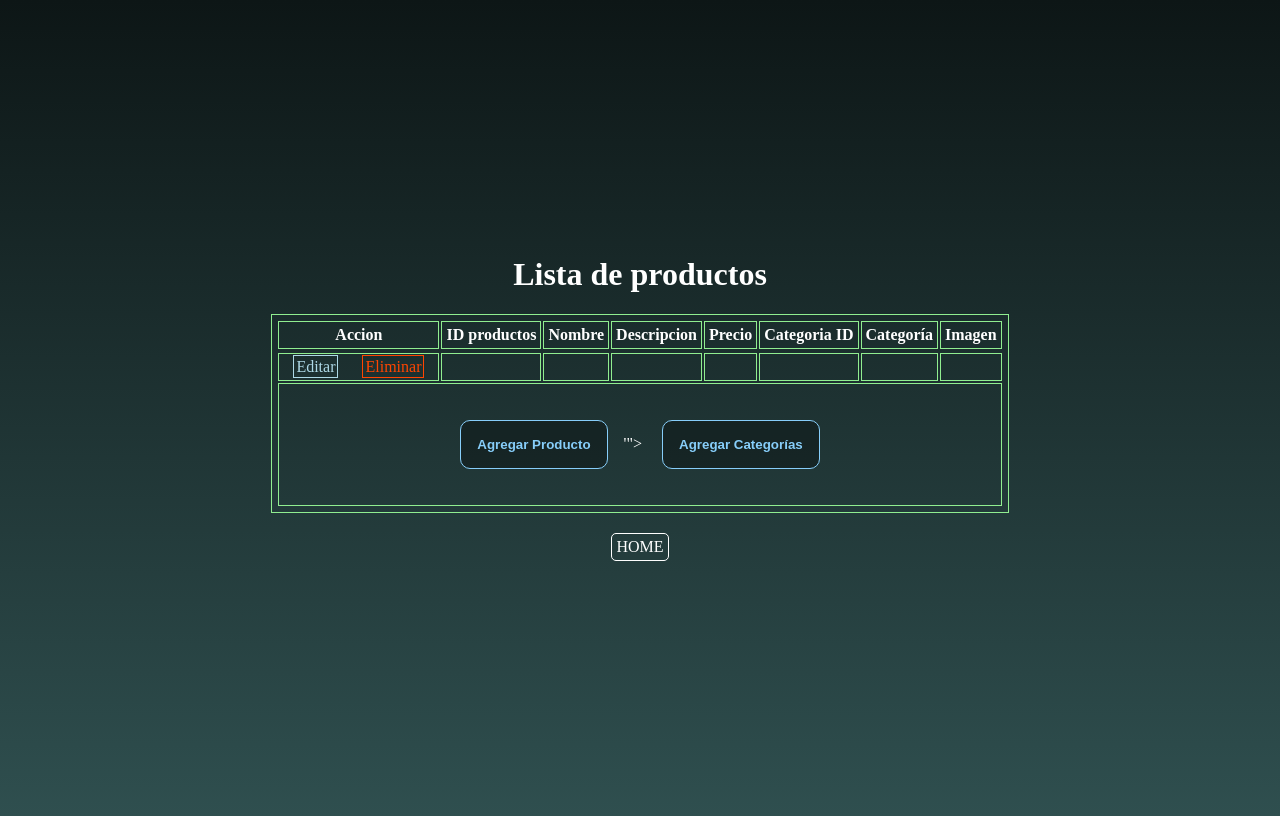
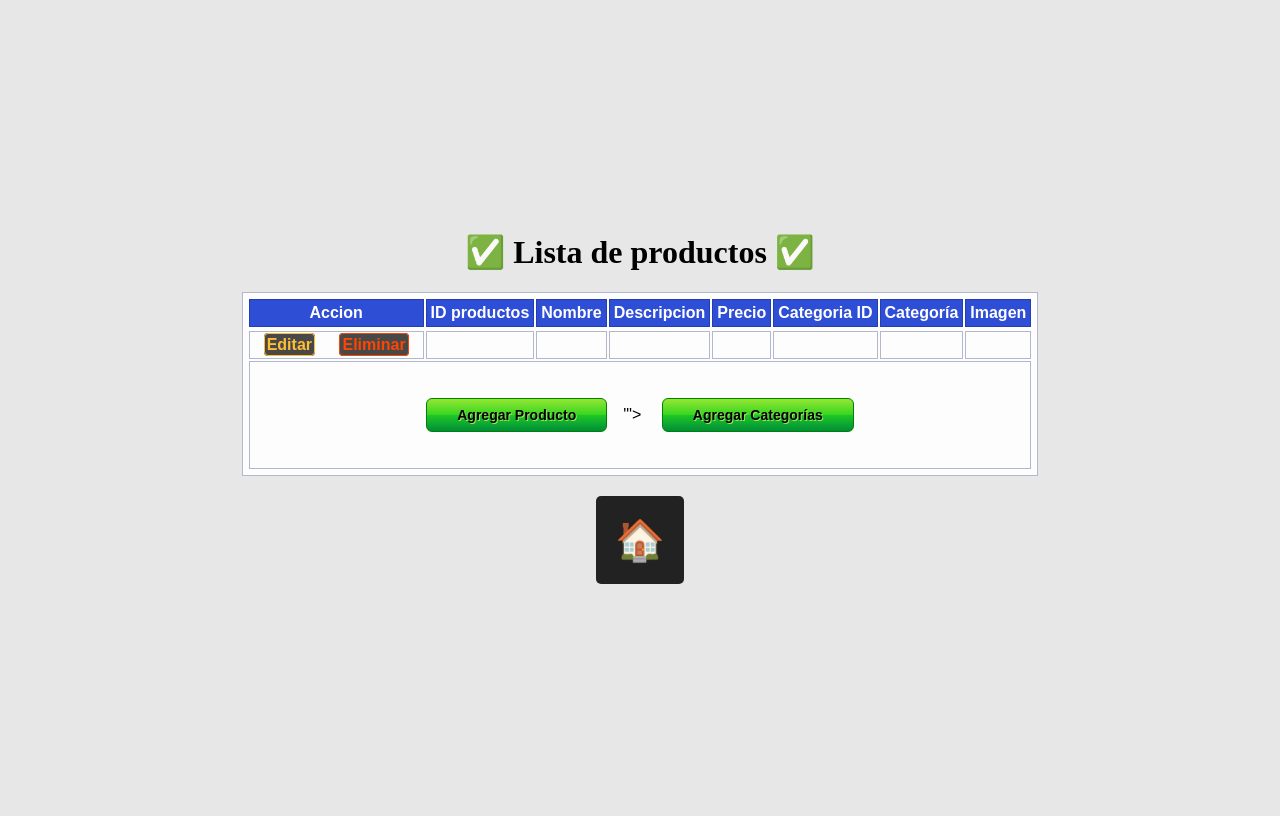
Before and after one commit to d3vh4n5/mercadolan, a PHP site: page /backend/views/lista_productos.html in a window 1280 px wide. Run offline with PHP 8.4, Linux system fonts and the light colour scheme.

Commit message:
cambios estéticos a las tablas

```diff
--- a/assets/css/estilos.css
+++ b/assets/css/estilos.css
@@ -9,50 +9,15 @@
 
 body{
     height: 100vh;
-    background: linear-gradient(rgb(13, 22, 22), darkslategray);
-    color: #FFFFFF;
+    background: #e7e7e7;
+    color: black;
     display: flex;
     justify-content: center;
     align-items: center;
     flex-direction: column;
     overflow: scroll;
 }
-.botonFoot{
-    text-decoration: none;
-    cursor: pointer;
-    color: lightskyblue;
-    margin: 1rem;
-    padding: 1rem;
-    border: 1px solid lightskyblue;
-    font-weight: 600;
-    transition: 0.5s;
-    border-radius: 10px;
-    background: rgba(0, 0, 0, 0.312);
-}
-.botonFoot:hover{
-	transform: scale(1.1);
-	box-shadow: 0px 0px 10px 20px rgba(47, 79, 79, 0.651);
-	transition: 0.2s;
-        color: white;
-        background: rgba(20, 200, 80, 0.55);
-        border: 1px solid white;
-}
-.botonActionTabla{
-    text-decoration: none;
-    color: orangered;
-    border: 1px solid orangered;
-    padding: 2px;
-    margin: 10px;
-}
-.botonActionTabla:hover{
-    background: black;
-    transform: scale(1.2);
-    box-shadow: 0px 0px 10px 2px white;
-}
-.E{
-    color: lightblue;
-    border: 1px solid lightblue;
-}
+/*================== Formularios ====================*/
 .contenedor{
 	padding: 4rem;
 	background-color: rgba(0, 0, 0, 0.712);
@@ -106,23 +71,92 @@
 	animation: none;
 	transition: 0.2s;
 }
+/*================== Tablas ====================*/
 table,td,th,tr {
+    font-family: arial;
     padding: 4px;
     text-align: center;
-    border: 1px solid lightgreen;
+    border: 1px solid rgb(7, 24, 97, 0.3);
+    background: rgb(253,253,253);
+}
+.titulosTablas{
+    color: #FFFFFF;
+    background: #2f4ed6;
 }
 .tfoot{
     text-align: center;
     padding: 20px;
 }
-.a{
+/*================== Botones ====================*/
+.botonFoot{
+    text-decoration: none;
+    cursor: pointer;
+    color: #000;
+    margin: 1rem;
+    padding: 8px 30px;
+    border: 1px solid green;
+    font-weight: 900;
+    font-size: 14px;
+    transition: 0.2s;
+    border-radius: 6px;
+    background: linear-gradient(180deg,#94e733,#36d521 50%,#1ec725 51%,#008e3a);
+    font-family: playbold,Arial,sans-serif;
+    text-shadow: 1px 1px #9fe75c;
+}
+.botonFoot:hover{
+    transform: scale(1.03);
+    background: linear-gradient(180deg,#94e733,#94e733 50%,#1ec725 51%,#008e3a);
+    transition: 0.2s;
+    border: 1px solid #061a02;
+    box-shadow: 0px 0px 3px 3px rgb(159, 231, 92, 0.6);
+}
+.botonActionTabla{
+    border-radius: 4px;
+    font-weight: 700;
+    background: rgba(0, 0, 0, 0.712);
+    text-decoration: none;
+    color: orangered;
+    border: 1px solid orangered;
+    padding: 2px;
+    margin: 10px;
+}
+.botonActionTabla:hover{
+    background: black;
+    transition: 0.2s;
+    box-shadow: 0px 0px 10px 5px rgb(132, 132, 252);
+    color: rgb(132, 132, 252);
+    border: 1px solid rgb(132, 132, 252);
+
+}
+
+.E{
+    background: rgba(0, 0, 0, 0.712);
+    color: #ffbd33;
+    border: 1px solid #ffbd33;
+}
+.btnHome{
+    height: 80px;
+    width: 80px;
+    display: grid;
+    place-items: center;
+    font-size: 40px;
+    background: #222222;
     text-decoration: none;
     margin: 20px;
     padding: 4px;
-    border: 1px solid white;
     border-radius: 5px;
     color: white;
+    animation: pulso 3s 1s ease-out infinite;
 }
+.btnHome:hover{
+    animation: none;
+    transform: scale(1.1);
+    box-shadow: 0px 0px 10px 5px rgb(132, 132, 252);
+    color: rgb(132, 132, 252);
+    border: 1px solid rgb(132, 132, 252);
+}
+
+
 @keyframes pulso {
 	0%{
 		transform: scale(1.05);
--- a/backend/views/categorias.html
+++ b/backend/views/categorias.html
@@ -14,7 +14,7 @@
             toma el css-->
         <link rel="stylesheet" type="text/css" href="../assets/css/estilos.css">
     </head>
-    <body>
+    <body style="background: linear-gradient(rgb(13, 22, 22), darkslategray);">
         <div class="contenedor">
             <form method="post" action="./categorias.php" id="form_categorias">
                 <!--<label>ID</label>
@@ -30,7 +30,7 @@
                 <button type="submit" name="action" value="guardar" class="btn_guardar">Guardar</button>
             </form>
         </div>
-        <a class="a" href="../index.php">HOME</a>
+        <a class="btnHome" href="../index.php">🏠</a>
 
 
 
--- a/backend/views/lista_productos.html
+++ b/backend/views/lista_productos.html
@@ -10,18 +10,18 @@
     <body>
 
         <center>
-            <div> <h1>Lista de productos </h1>
+            <div> <h1>✅ Lista de productos &#9989</h1>
              <table >
                <thead>
                  <tr>
-                     <th>Accion</th>
-                    <th> ID productos</th>
-                    <th>Nombre</th>
-                    <th>Descripcion</th>
-                    <th>Precio</th>
-                    <th>Categoria ID</th>
-                    <th>Categoría</th>
-                    <th>Imagen</th>
+                    <th class="titulosTablas">Accion</th>
+                    <th class="titulosTablas"> ID productos</th>
+                    <th class="titulosTablas">Nombre</th>
+                    <th class="titulosTablas">Descripcion</th>
+                    <th class="titulosTablas">Precio</th>
+                    <th class="titulosTablas">Categoria ID</th>
+                    <th class="titulosTablas">Categoría</th>
+                    <th class="titulosTablas">Imagen</th>
                  <tr>
                </thead>
                <tbody>
@@ -62,7 +62,7 @@
        <br>
        <br>
     -->
-       <a class="a" href="../index.php">HOME</a>
+       <a class="btnHome" href="../index.php">🏠</a>
 
  </body>
 </html>
--- a/backend/views/productos.html
+++ b/backend/views/productos.html
@@ -11,7 +11,7 @@
 
         <link rel="stylesheet" type="text/css" href="../../assets/css/estilos.css">
     </head>
-    <body>
+    <body style="background: linear-gradient(rgb(13, 22, 22), darkslategray);">
         <div class="contenedor">
             <form method="post" action="./productos.php" id="form_productos" enctype="multipart/form-data">
                 <!--
@@ -63,7 +63,7 @@
                 <button type="submit" name="action" value="agregar" class="btn_guardar">Guardar</button>
             </form>
         </div>
-        <a class="a" href="../index.php">HOME</a>
+        <a class="btnHome" href="../index.php">🏠</a>
 
 
 
--- a/nbproject/private/private.xml
+++ b/nbproject/private/private.xml
@@ -4,8 +4,10 @@
     <open-files xmlns="http://www.netbeans.org/ns/projectui-open-files/2">
         <group>
             <file>file:/C:/wamp64/www/MIPROYECTO/index.php</file>
-            <file>file:/C:/wamp64/www/MIPROYECTO/backend/views/lista_categorias.html</file>
-            <file>file:/C:/wamp64/www/MIPROYECTO/assets/css/estilos.css</file>
+            <file>file:/C:/wamp64/www/MIPROYECTO/backend/productos.php</file>
+            <file>file:/C:/wamp64/www/MIPROYECTO/views/home.html</file>
+            <file>file:/C:/wamp64/www/MIPROYECTO/class/productos.php</file>
+            <file>file:/C:/wamp64/www/MIPROYECTO/backend/views/lista_productos.html</file>
         </group>
     </open-files>
 </project-private>
--- a/views/home.html
+++ b/views/home.html
@@ -85,7 +85,7 @@
         <footer>
             <img src="./assets/img/hansicon.png" class="hansLogo" />
             <a class="autor" href="https://www.linkedin.com/in/juanangelbasgall/">
-                "Mercado Lan" -> Por @Juan Angel Basgall Copyright © 12-2022 MercadoLan
+                "Mercado Lan" -> Por @Juan Angel Basgall &#128640 Copyright © 12-2022 MercadoLan
             </a>
         </footer>
     </section>
```
Also changed, not shown: backend/views/lista_categorias.html (+6 -6 lines).
